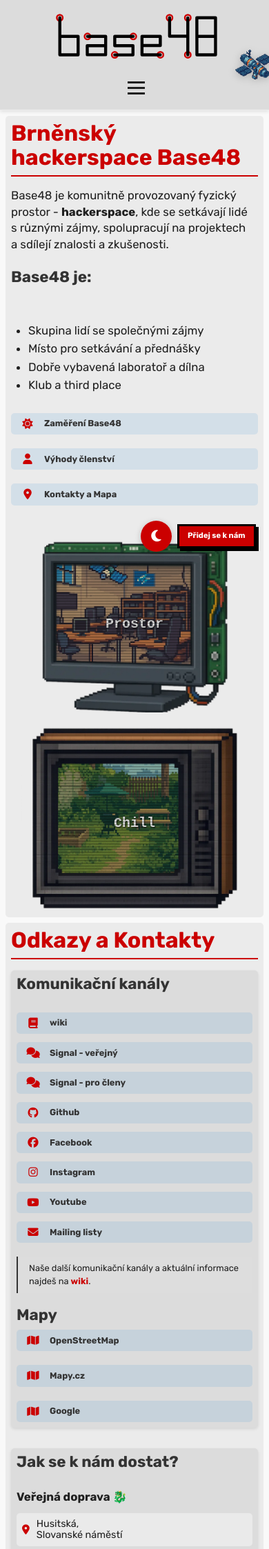
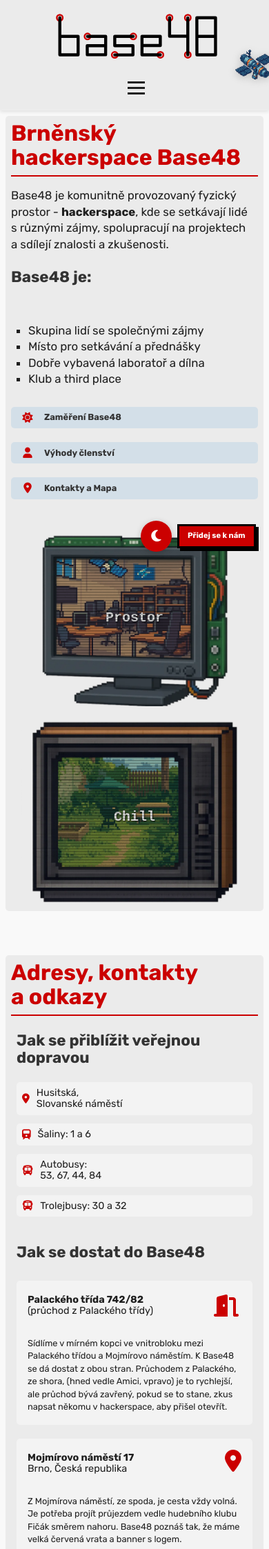
Before and after one commit to Thebys/base48, a PHP site: page / in a window 390 px wide. Shown: the top 2246 px of the page at 69% size. Run offline with PHP 8.4, Linux system fonts and the light colour scheme.

Commit message:
Refactor and improve contacts and links section, improve responsiveness, refactor stylesheets, improve clarity and contrast, add wiki and member portal links,

```diff
--- a/css/components.css
+++ b/css/components.css
@@ -75,10 +75,8 @@
 }
 
 .contact-card {
-    background: var(--card-bg);
     border-radius: var(--border-radius);
     padding: var(--padding-small);
-    box-shadow: 0 2px 4px var(--section-shadow);
     display: flex;
     flex-direction: column;
     gap: 20px;
@@ -137,7 +135,7 @@
     width: 100%;
     /*margin: 0 calc(var(--padding-medium) * -1) 0 auto;*/
     padding: var(--padding-medium) var(--padding-medium);
-    background: var(--card-note-bg);
+    background: var(--card-bg);
     border-radius: var(--border-radius);
 }
 
@@ -170,7 +168,7 @@
     align-items: center;
     gap: 10px;
     padding: 8px;
-    background: var(--card-note-bg);
+    background: var(--card-bg);
     border-radius: var(--border-radius);
 }
 
--- a/css/layout.css
+++ b/css/layout.css
@@ -8,7 +8,7 @@ header {
     display: flex;
     flex-direction: column;
     align-items: center;
-    background-color: var(--card-bg);
+    background-color: var(--section-bg);
     z-index: 100;
     position: sticky;
     top: 0;
@@ -74,6 +74,11 @@ nav ul {
 
 nav ul li {
     margin-right: 20px;
+
+    &.small {
+        font-size: 0.8rem;
+        line-height: 1.5;
+    }
 }
 
 b nav ul li a {
@@ -85,8 +90,7 @@ b nav ul li a {
 }
 
 nav ul li a:hover {
-    color: var(--primary-color);
-    background-color: var(--address-bg);
+    color: var(--secondary-color);
 }
 
 /* Main content */
@@ -94,7 +98,6 @@ nav ul li a:hover {
     width: 100%;
     margin-inline: auto;
     z-index: 1;
-    background-color: var(--background-color);
 }
 
 /* Remove the background-related before pseudo-element */
@@ -111,10 +114,9 @@ main {
         padding: var(--padding-small);
     }
 }
-
 .sections {
     display: grid;
-    gap: clamp(.75rem, 1.5vw, 2rem);
+    gap: clamp(.75rem, 1.5vw, calc(var(--padding-large) * 2));
     grid-template-columns:
         repeat(auto-fit, minmax(48%, 1fr));
 }
@@ -122,14 +124,14 @@ main {
 @media screen and (max-width: 1440px) {
     .sections {
         grid-template-columns: 100%;
-        gap: var(--padding-small);
+        gap: calc(var(--padding-large) * 2);
     }
 }
 
 @media screen and (max-width: 768px) {
     .sections {
         grid-template-columns: 100%;
-        gap: var(--padding-small);
+        gap: calc(var(--padding-large) * 2);
     }
 }
 
@@ -167,7 +169,7 @@ section ul {
 
 section ul li {
     margin-bottom: 5px;
-    list-style-type: disc;
+    list-style-type: square;
 }
 
 section a:hover {
@@ -238,10 +240,6 @@ footer p {
     padding-left: 25px;
 }
 
-.about-section ul li {
-    margin-bottom: 8px;
-}
-
 .grid-zamereni-item {
     display: flex;
     flex-direction: row;
--- a/css/responsive.css
+++ b/css/responsive.css
@@ -118,12 +118,6 @@
     }
 }
 
-@media (max-width: 980px) {
-    :root {
-        --site-width: 95%;
-    }
-}
-
 @media (max-width: 768px) {
     header h1 {
         font-size: 1.6rem;
@@ -217,9 +211,8 @@
         /* Adjust based on header height */
         left: 0;
         right: 0;
+        box-shadow: 0 4px 8px rgba(0, 0, 0, 0.1);
         background-color: var(--background-color);
-        padding: var(--padding-small);
-        box-shadow: 0 4px 8px rgba(0, 0, 0, 0.1);
         z-index: 1000;
     }
 
@@ -247,7 +240,7 @@
         position: static;
         /* Reset positioning */
         background-color: transparent;
-        padding: 0;
+        padding: var(--padding-small) var(--padding-small) var(--padding-small) calc(var(--padding-small) + 20px);
         box-shadow: none;
     }
 
--- a/css/satellite.css
+++ b/css/satellite.css
@@ -47,7 +47,7 @@
     position: absolute;
     top: -10px;
     right: 100%;
-    background-color: var(--card-bg);
+    background-color: var(--section-bg);
     color: var(--primary-color);
     padding: 5px 10px;
     border-radius: var(--border-radius);
@@ -73,7 +73,7 @@
     left: 50%;
     right: auto;
     transform: translateX(-50%);
-    background-color: var(--card-bg);
+    background-color: var(--background-color);
     border: 2px solid var(--primary-color);
     border-radius: var(--border-radius);
     padding: 20px;
--- a/css/utilities.css
+++ b/css/utilities.css
@@ -3,3 +3,9 @@
         display: none;
     }
 }
+
+@media (min-width: 768px) and (max-width: 1024px) {
+    .hide-on-tablet {
+        display: none;
+    }
+}
--- a/css/variables.css
+++ b/css/variables.css
@@ -1,7 +1,6 @@
 /* Theme variables and color schemes */
 :root {
     /* Common variables */
-    --site-width: 960px;
     --padding-small: .5rem;
     --padding-medium: 1rem;
     --padding-large: 2rem;
@@ -19,8 +18,7 @@
     --section-shadow: rgba(0, 0, 0, 0.1);
     --footer-bg: var(--section-bg);
     --footer-color: #1F1F1F88;
-    --card-bg: rgba(220, 220, 220, 1.0);
-    --card-note-bg: rgba(255, 255, 255, .4);
+    --card-bg: rgba(255, 255, 255, .4);
     --border-color: #eee;
     --overlay-color: rgba(245, 245, 245, 0.7);
     --address-bg: rgba(0, 119, 204, 0.1);
@@ -37,8 +35,7 @@
     --section-shadow: rgba(0, 0, 0, 0.3);
     --footer-bg: var(--section-bg);
     --footer-color: #e0e0e088;
-    --card-bg: rgba(40, 40, 40, 1);
-    --card-note-bg: rgba(0, 0, 0, .4);
+    --card-bg: rgba(0, 0, 0, .4);
     --border-color: #333;
     --overlay-color: rgba(20, 20, 20, 0.8);
     --address-bg: rgba(75, 171, 247, 0.15);
--- a/index.html
+++ b/index.html
@@ -57,6 +57,11 @@
                     <li><a href="/#zamereni">Zaměření</a></li>
                     <li><a href="/#clenstvi">Členství a podpora</a></li>
                     <li><a href="/#kontakt">Kontakty</a></li>
+                    <span class="hide-on-mobile hide-on-tablet">|</span>
+                    <li class="small hide-on-tablet"><a href="https://wiki.base48.cz/" target="_blank">Wiki <i
+                                class="fas fa-external-link-alt"></i></a></li>
+                    <li class="small hide-on-tablet"><a href="https://m.base48.cz/" target="_blank">Členský portál <i
+                                class="fas fa-external-link-alt"></i></a></li>
                 </ul>
             </nav>
         </div>
@@ -166,12 +171,71 @@
 
             <section id="kontakt">
                 <div class="column">
-                    <h2>Odkazy a Kontakty</h2>
+                    <h2>Adresy, kontakty a odkazy</h2>
 
                     <div class="contact-info-grid">
+                        <div class="contact-card location">
+                            <div class="transport-info">
+                                <h3>Jak se přiblížit veřejnou dopravou</h3>
+                                <div class="transport-grid" style="font-size: .9rem;">
+                                    <div class="transport-item">
+                                        <i class="fas fa-map-marker-alt"></i>
+                                        <span>Husitská,<br> Slovanské náměstí</span>
+                                    </div>
+                                    <div class="transport-item">
+                                        <i class="fas fa-train"></i>
+                                        <span>Šaliny: 1 a 6</span>
+                                    </div>
+                                    <div class="transport-item">
+                                        <i class="fas fa-bus"></i>
+                                        <span>Autobusy:<br> 53, 67, 44, 84</span>
+                                    </div>
+                                    <div class="transport-item">
+                                        <i class="fas fa-bus"></i>
+                                        <span>Trolejbusy: 30 a 32</span>
+                                    </div>
+                                </div>
+                            </div>
+                            <div class="addresses"
+                                style="display: flex; flex-direction: row; flex-wrap: wrap; gap: 20px; padding-top: 20px;">
+                                <h3>Jak se dostat do Base48</h3>
+                                <div class="address-block"
+                                    style="position: relative; display: flex; flex-direction: column; align-items: flex-start; gap: 20px;">
+                                    <i class="fas fa-door-open"
+                                        style="position: absolute; top: 20px; right: 20px; font-size: 2rem; color: var(--primary-color);"></i>
+                                    <address>
+                                        <strong>Palackého třída 742/82</strong><br>
+                                        (průchod z Palackého třídy)
+                                    </address>
+                                    <p style="margin-top: 10px;" class="note light">
+                                        Sídlíme v mírném kopci ve vnitrobloku mezi Palackého třídou a Mojmírovo
+                                        náměstím. K Base48
+                                        se dá dostat z obou stran.
+                                        Průchodem z Palackého, ze shora, (hned vedle Amici, vpravo) je to rychlejší,
+                                        ale průchod
+                                        bývá zavřený,
+                                        pokud se to stane,
+                                        zkus napsat někomu v hackerspace, aby přišel otevřít.
+                                    </p>
+                                </div>
+                                <div class="address-block"
+                                    style="position: relative; display: flex; flex-direction: column; align-items: flex-start; gap: 20px;">
+                                    <i class="fas fa-map-marker-alt address-icon"></i>
+                                    <address>
+                                        <strong>Mojmírovo náměstí 17</strong><br>
+                                        Brno, Česká republika
+                                    </address>
+                                    <p style="margin-top: 10px;" class="note light">
+                                        Z Mojmírova náměstí, ze spoda, je cesta vždy volná.
+                                        Je potřeba projít průjezdem vedle hudebního klubu Fičák směrem nahoru.
+                                        Base48 poznáš tak, že máme velká červená vrata a banner s logem.
+                                    </p>
+                                </div>
+                            </div>
+                        </div>
                         <div class="contact-card communication">
-                            <h3>Komunikační kanály</h3>
                             <div class="buttons">
+                                <h3>Užitečné odkazy</h3>
                                 <a href="https://wiki.base48.cz" target="_blank" class="button">
                                     <i class="fas fa-book"></i>
                                     <span>wiki<span class="hide-on-mobile">.base48.cz</span></span>
@@ -208,12 +272,9 @@
                                     <span>Mailing listy <span class="hide-on-mobile">lists.base48.cz</span></span>
                                 </a>
                             </div>
-                            <p class="note left">Naše další komunikační kanály a aktuální informace najdeš na <a
-                                    href="https://wiki.base48.cz/wiki/Hackerspace" target="_blank">wiki</a>.</p>
                             <div class="map-info" id="map-info">
                                 <h3>Mapy</h3>
-                                <div class="button-container"
-                                    style="flex-wrap:wrap; justify-content:center; gap: 20px;">
+                                <div class="buttons">
                                     <a href="https://www.openstreetmap.org/node/11247964718" target="_blank"
                                         class="button">
                                         <i class="fas fa-map"></i>
@@ -230,67 +291,6 @@
                                     </a>
                                 </div>
                             </div>
-                        </div>
-
-                        <div class="contact-card location">
-                            <h3>Jak se k nám dostat?</h3>
-
-                            <div class="transport-info">
-                                <h4>Veřejná doprava 🐉</h4>
-                                <div class="transport-grid" style="font-size: .9rem;">
-                                    <div class="transport-item">
-                                        <i class="fas fa-map-marker-alt"></i>
-                                        <span>Husitská,<br> Slovanské náměstí</span>
-                                    </div>
-                                    <div class="transport-item">
-                                        <i class="fas fa-train"></i>
-                                        <span>Šaliny: 1 a 6</span>
-                                    </div>
-                                    <div class="transport-item">
-                                        <i class="fas fa-bus"></i>
-                                        <span>Autobusy:<br> 53, 67, 44, 84</span>
-                                    </div>
-                                    <div class="transport-item">
-                                        <i class="fas fa-bus"></i>
-                                        <span>Trolejbusy: 30 a 32</span>
-                                    </div>
-                                </div>
-                            </div>
-                            <div class="addresses"
-                                style="display: flex; flex-direction: row; flex-wrap: wrap; gap: 20px;">
-                                <h4>Adresa a jak na to</h4>
-                                <div class="address-block" style="position: relative; display: flex; flex-direction: column; align-items: flex-start; gap: 20px;">
-                                    <i class="fas fa-door-open"
-                                        style="position: absolute; top: 20px; right: 20px; font-size: 2rem; color: var(--primary-color);"></i>
-                                    <address>
-                                        <strong>Palackého třída 742/82</strong><br>
-                                        (průchod z Palackého třídy.)
-                                    </address>
-                                    <p style="margin-top: 10px;" class="note light">
-                                        Sídlíme ve vnitrobloku mezi Palackého třídou a Mojmírovo náměstím. K Base48
-                                        se dá
-                                        dostat z obou stran.
-                                        Průchodem z Palackého (hned vedle Amici, vpravo) je to rychlejší, ale průchod
-                                        bývá zavřený,
-                                        pokud se to stane,
-                                        zkus napsat někomu v hackerspace, aby přišel otevřít.
-                                    </p>
-                                </div>
-
-                                <div class="address-block" style="position: relative; display: flex; flex-direction: column; align-items: flex-start; gap: 20px;">
-                                    <i class="fas fa-map-marker-alt address-icon"></i>
-                                    <address>
-                                        <strong>Mojmírovo náměstí 17</strong><br>
-                                        Brno, Česká republika
-                                    </address>
-                                    <p style="margin-top: 10px;" class="note light">
-                                        Z Mojmírova náměstí je potřeba projít průjezdem vedle hudebního klubu Fičák
-                                        směrem nahoru,
-                                        Base48 poznáš tak, že máme velká červená vrata a banner s logem.
-                                    </p>
-                                </div>
-                            </div>
-
                         </div>
                     </div>
                 </div>
@@ -380,13 +380,13 @@
                         <div class="membership-column">
                             <h3>Členství přináší výhody</h3>
                             <ul>
-                                <li>Neomezený přístup k naší fyzické i virtuální infrastruktuře.</li>
-                                <li>Možnost použít naše vybavení pro tvoje projekty.</li>
-                                <li>Možnost mít v prostoru svůj úložný prostor.</li>
+                                <li>Získáš neomezený přístup k naší fyzické i virtuální infrastruktuře.</li>
+                                <li>Můžeš využívat naše vybavení pro svoje projekty.</li>
+                                <li>Můžeš si v prostoru uložit svoje věci.</li>
                                 <li>Vstupy na naše i partnerské akce.</li>
                             </ul>
                             </p>
-                            <p class="note">
+                            <p class="note left">
                                 Měsíční členský příspěvek je 1000 Kč. Pro studenty 600 Kč.<br>
                                 Finanční prostředky používáme na pokrytí provozních nákladů a nákup nového
                                 vybavení.<br>
```
